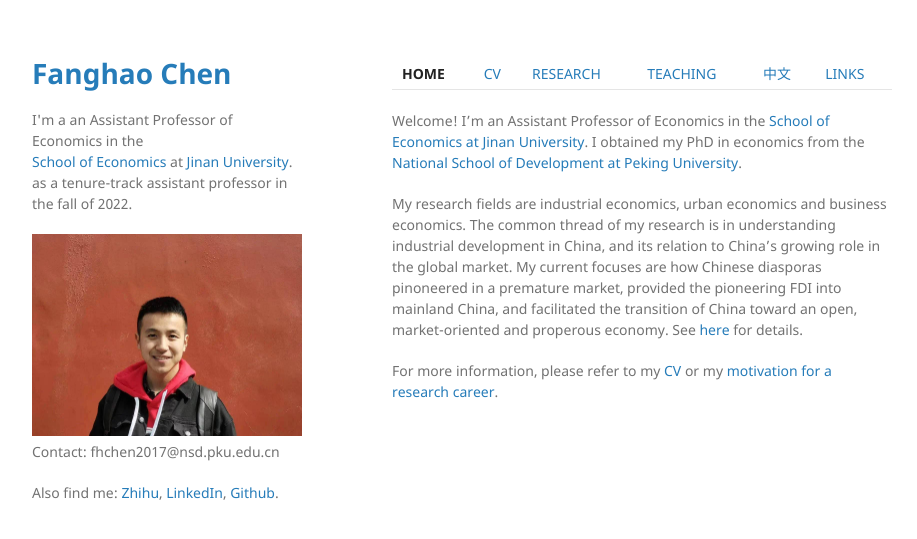
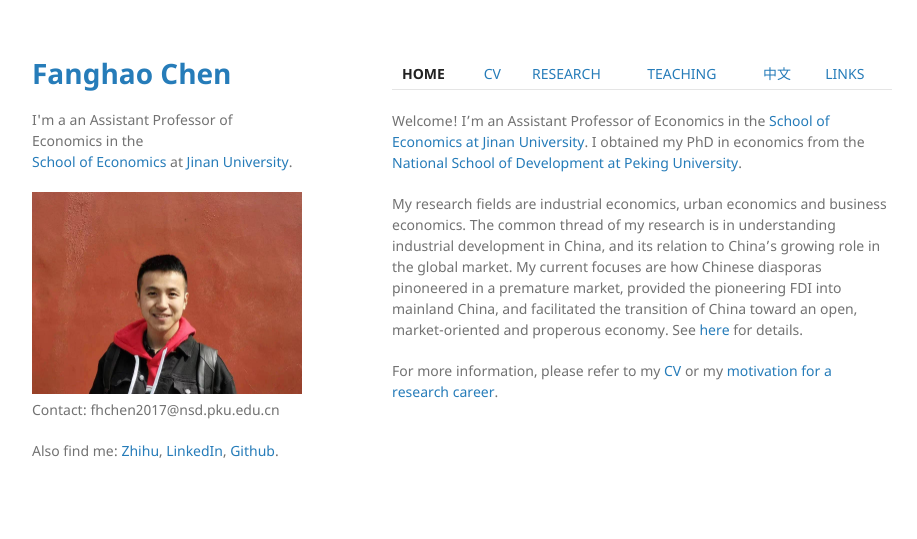
Before and after one commit to FanghaoChen/homepage, a Jekyll site: the page built from index.md, in a window 1280 px wide. Shown: the top 539 px of the page, without its empty margins (178-1095 px from the left). Built offline with Jekyll 4.4.1, drawn with Linux system fonts in a browser that asks for light colours.

Commit message:
Update default.html

```diff
--- a/_layouts/default.html
+++ b/_layouts/default.html
@@ -20,7 +20,7 @@
         <p> </p>
 
         I'm a an Assistant Professor of Economics in the <br>
-        <a href="https://www.nsd.pku.edu.cn/">School of Economics</a> at <a href="https://www.pku.edu.cn/">Jinan University</a>. as a tenure-track assistant professor in the fall of 2022.
+        <a href="https://www.jnu.edu.cn/main.htm">School of Economics</a> at <a href="https://www.pku.edu.cn/">Jinan University</a>.
 
    <!--     <p>{{ site.description | default: site.github.project_tagline }}</p> -->
 
```
